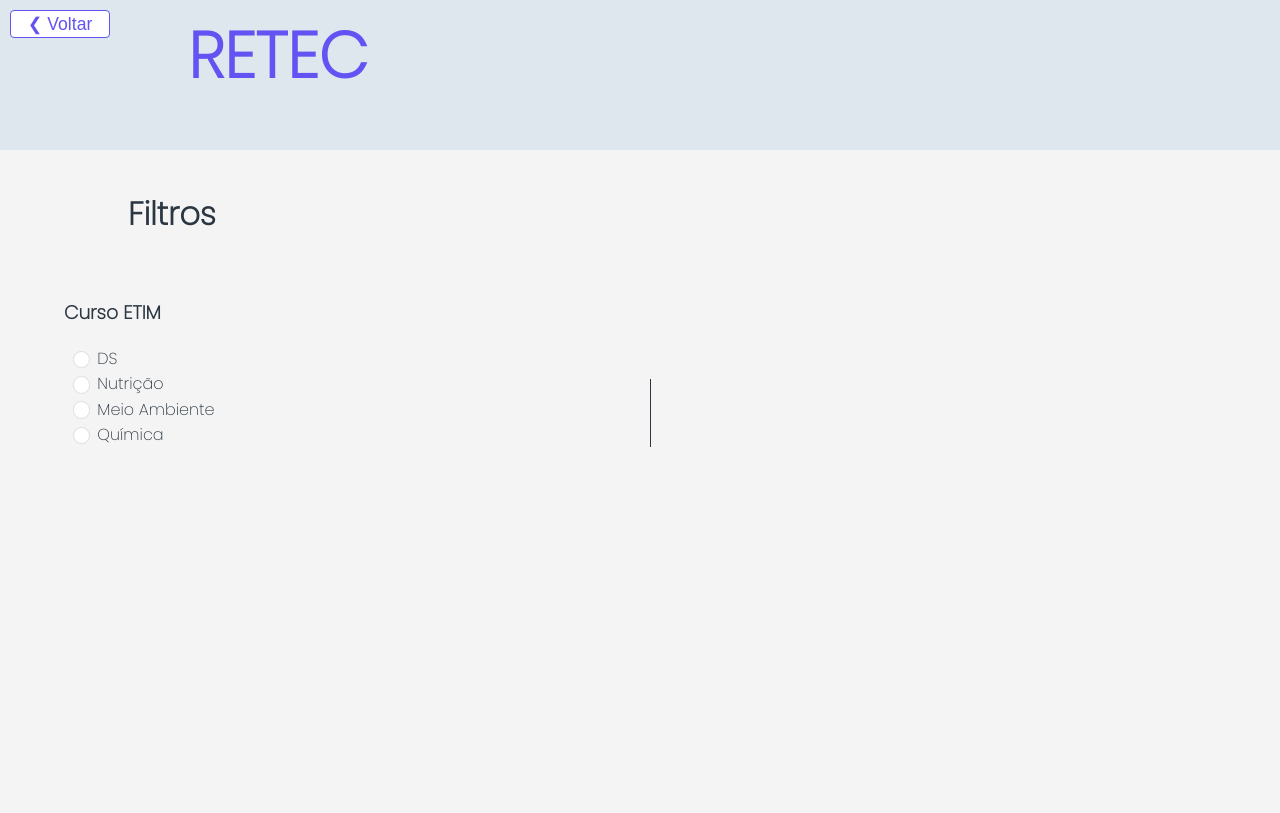
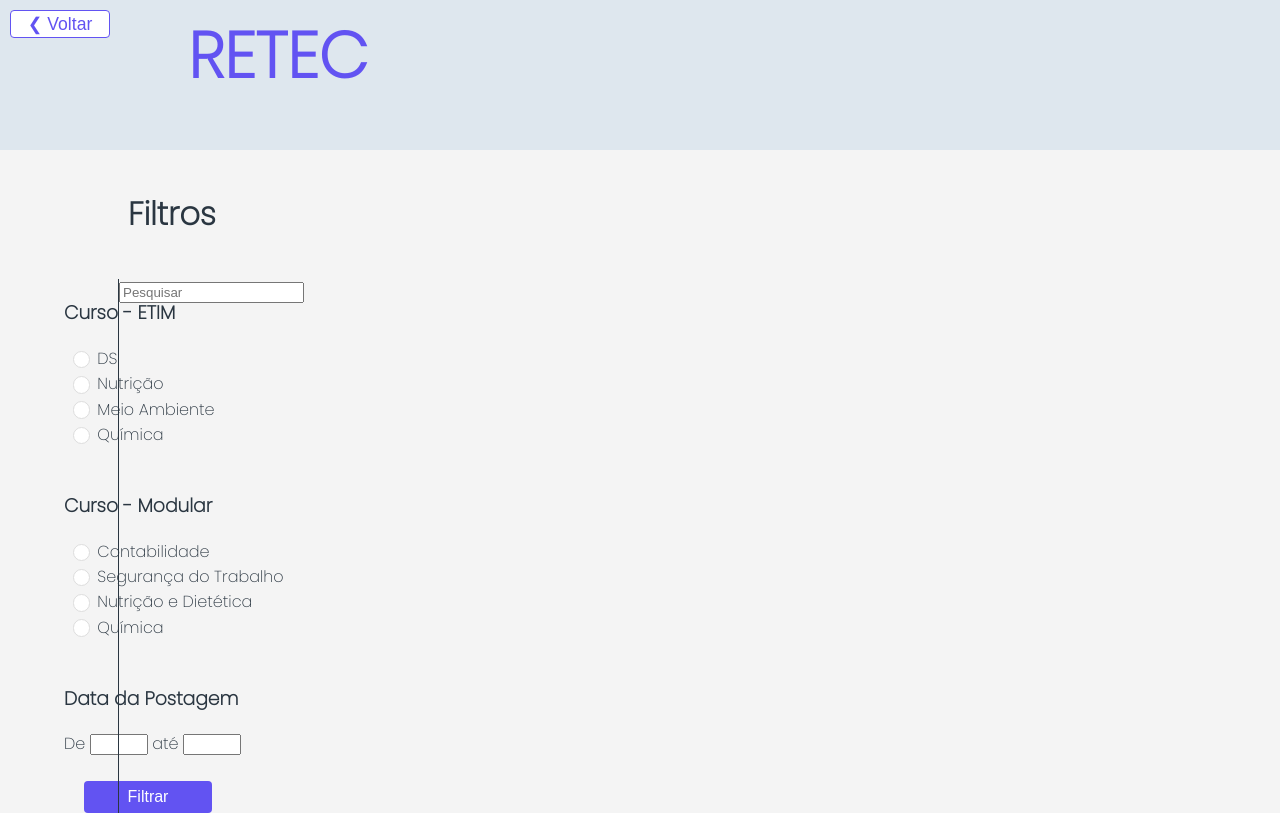
Before and after one commit to etec-retec/retec, a PHP site: page /projetos/index.php in a window 1280 px wide. Before the commit the page ends 447 px from the top, so only its background shows below. Run offline with PHP 8.4, Linux system fonts and the light colour scheme.

Commit message:
Término do dia

```diff
--- a/projetos/css/projetos.css
+++ b/projetos/css/projetos.css
@@ -52,7 +52,7 @@ body{
 }
 
 .info_direita{
-    margin-top: 100px;
+    margin-left: -532px;
     display: inline;
     border-left: #2a3641 1px solid;
 }
@@ -62,9 +62,6 @@ body{
     margin-top: 40px;
     margin-left: 128px;
 }
-
-
-
 
 .checkbox-round {
     width: 1.3em;
@@ -82,6 +79,26 @@ body{
     background-color: #6253f2;
 }
 
+.ano_inp{
+    width: 50px;
+}
+
+.btn_filtrar{
+    font-size: 16px;
+    width: 128px;
+    height: 32px;
+    background-color: #6253f2;
+    color: white;
+    border: 1px #6253f2;
+    border-radius: 4px;
+    cursor: pointer;
+    margin-left: 20px;
+}
+
+.btn_filtrar:hover{
+    background-color: #b6b2eb;
+}
+
 
 @media (max-width: 48em){
 .grid-container{
--- a/projetos/index.php
+++ b/projetos/index.php
@@ -19,14 +19,26 @@
 
     <div class="grid-container">
         <h1 class="fltrs">Filtros</h1>
+        <!-- <input type="text" placeholder="Pesquisar"/> -->
         <br>
         <div class="info_esquerda">
-            <h3>Curso ETIM</h3>
             <form action="../rotes/order.php?access">
+                <h3>Curso - ETIM</h3>
                 &nbsp;<input type="checkbox" class="checkbox-round" name="curso" value="ds"> DS<br>
                 &nbsp;<input type="checkbox" class="checkbox-round" name="curso" value="nutricao"> Nutrição<br>
                 &nbsp;<input type="checkbox" class="checkbox-round" name="curso" value="meioambiente"> Meio Ambiente<br>
                 &nbsp;<input type="checkbox" class="checkbox-round" name="curso" value="quimica"> Química
+                <br><br>
+                <h3>Curso - Modular</h3>
+                &nbsp;<input type="checkbox" class="checkbox-round" name="curso" value="contabilidade"> Contabilidade<br>
+                &nbsp;<input type="checkbox" class="checkbox-round" name="curso" value="seg_trab"> Segurança do Trabalho<br>
+                &nbsp;<input type="checkbox" class="checkbox-round" name="curso" value="nutr_diet"> Nutrição e Dietética<br>
+                &nbsp;<input type="checkbox" class="checkbox-round" name="curso" value="quimica_mod"> Química
+                <br><br>
+                <h3>Data da Postagem</h3>
+                De <input type="number" class="ano_inp" min="2021" max="2022"> até <input type="number" class="ano_inp" min="2021" max="2022">
+                <br><br>
+                <input type="submit" class="btn_filtrar" value="Filtrar">
             </form>
 
 
@@ -34,6 +46,7 @@
 
 
         <div class="info_direita">
+        <input type="text" placeholder="Pesquisar"/>
 
 
         </div>
```
Also changed, not shown: login/css/login.css (+4 -9 lines).
